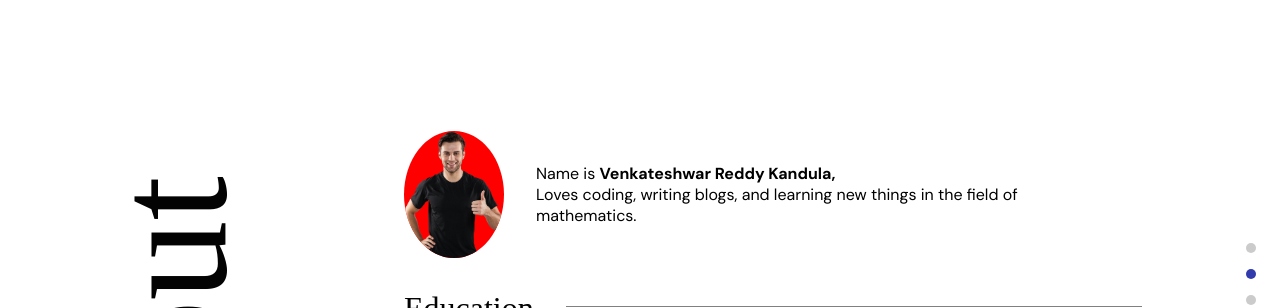
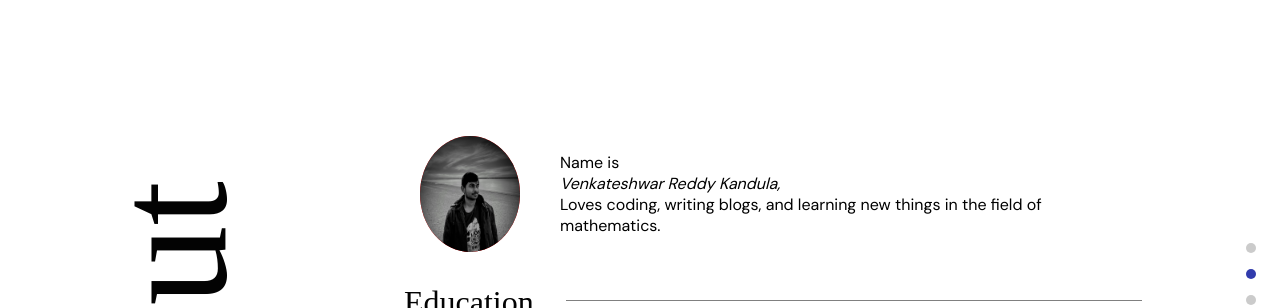
Before and after one commit to venky1306/portfolio, a React (Create React App) app: page / in a window 1280 px wide. Shown: the part 900-1208 px from the top of the page. Built offline with nearby package versions, Linux system fonts and the light colour scheme; no server answers.

Commit message:
updated profile image

```diff
--- a/src/constants/images.jsx
+++ b/src/constants/images.jsx
@@ -32,7 +32,7 @@ import about02 from '../assets/about02.png';
 import about03 from '../assets/about03.png';
 import about04 from '../assets/about04.png';
 
-import profile from '../assets/profile.png';
+import profile from '../assets/profile.jpeg';
 import circle from '../assets/circle.svg';
 import logo from '../assets/logo.png';
 
--- a/src/container/About/About.jsx
+++ b/src/container/About/About.jsx
@@ -40,7 +40,7 @@ const About = () => {
 
         <div className='about-background'>
           <img src={images.profile} alt='profile'/>
-          <div>Name is <b>Venkateshwar Reddy Kandula,</b> <br/>Loves coding, writing blogs, and learning new things in the field of mathematics.</div>
+          <div>Name is <br/><i>Venkateshwar Reddy Kandula,</i> <br/>Loves coding, writing blogs, and learning new things in the field of mathematics.</div>
         </div>
 
         <div className='about-education'>
--- a/src/container/About/About.scss
+++ b/src/container/About/About.scss
@@ -46,6 +46,8 @@
 
 .about-background{
     display: flex;
+    // background-color: red;
+    margin-left: 1rem;
 
     img{
         width: 100px;
@@ -53,8 +55,10 @@
         border-radius: 50%;
     }
     div{
-        margin: 2rem;
-        width: 70%;
+        margin-top: 1rem;
+        margin-left: 2.5rem;
+        margin-bottom: 1rem;
+        width: 100%;
     }
 }
 
```
Also changed, not shown: src/assets/profile.jpeg (added).
